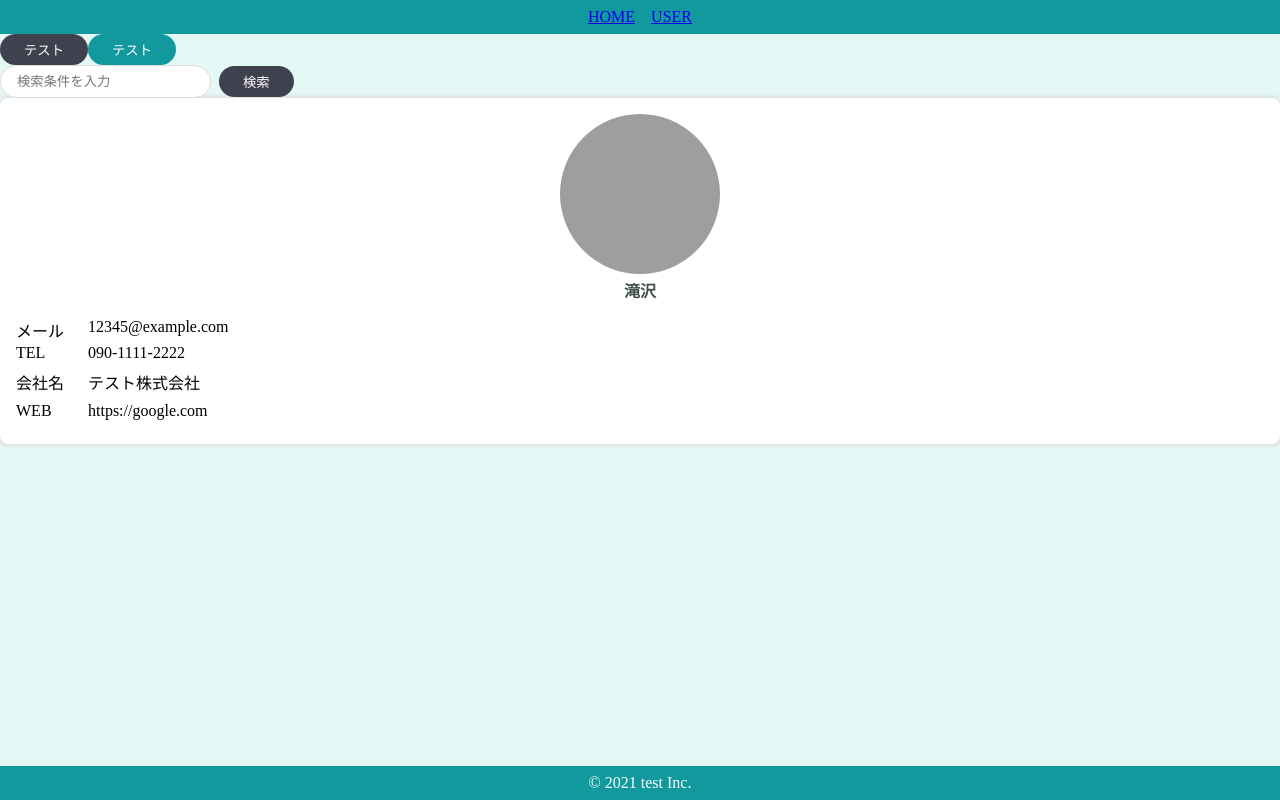
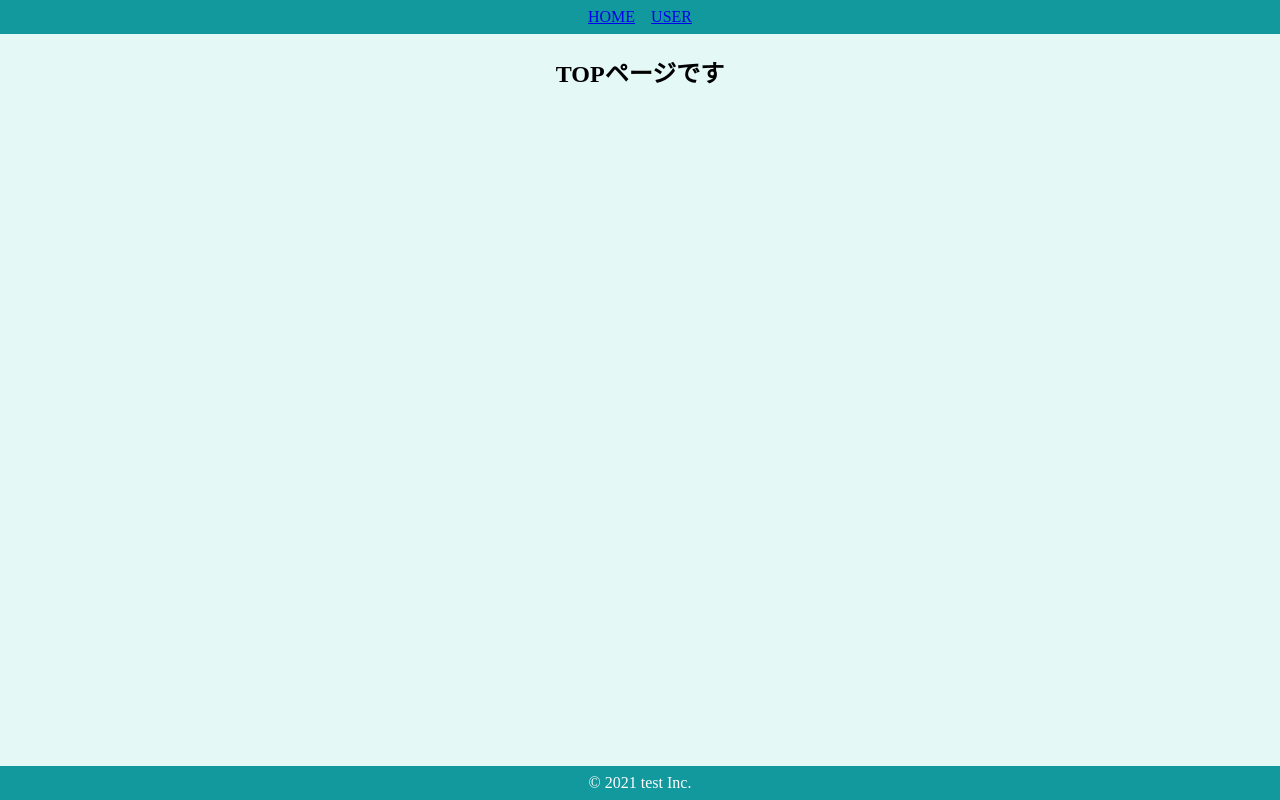
Before and after one commit to takizawazaku/codesandbox-react-stepup-atomicDesign, a React (Create React App) app: page / in a window 1280 px wide. Built offline with nearby package versions, Linux system fonts and the light colour scheme; grey boxes are pictures that could not be loaded.

Commit message:
Pageの作成

```diff
--- a/src/App.js
+++ b/src/App.js
@@ -1,33 +1,6 @@
-import { BrowserRouter } from "react-router-dom";
-import { PrimaryButton } from "./components/atoms/button/PrimaryButton";
-import { SecondaryButton } from "./components/atoms/button/SecondaryButton";
-import { SearchInput } from "./components/molecules/SearchInput";
-import { UserCard } from "./components/organisms/user/UserCard";
-import { DefaultLayout } from "./components/template/DefaultLayout";
-import { HeaderOnly } from "./components/template/HeaderOnly";
+import { Router } from "./router/Router";
 import "./styles.css";
 
-const user = {
-  name: "滝沢",
-  image: "https://source.unsplash.com/yMSecCHsIBc",
-  email: "12345@example.com",
-  phone: "090-1111-2222",
-  company: {
-    name: "テスト株式会社"
-  },
-  website: "https://google.com"
-};
-
 export default function App() {
-  return (
-    <BrowserRouter>
-      <DefaultLayout className="App">
-        <PrimaryButton>テスト</PrimaryButton>
-        <SecondaryButton>テスト</SecondaryButton>
-        <br />
-        <SearchInput />
-        <UserCard user={user} />
-      </DefaultLayout>
-    </BrowserRouter>
-  );
+  return <Router />;
 }
--- a/src/components/atoms/layout/Header.jsx
+++ b/src/components/atoms/layout/Header.jsx
@@ -5,7 +5,7 @@
   return (
     <SHeader>
       <SLink to="/">HOME</SLink>
-      <SLink to="/user">USER</SLink>
+      <SLink to="/users">USER</SLink>
     </SHeader>
   );
 };
--- /dev/null
+++ b/src/components/pages/Top.jsx
@@ -0,0 +1,13 @@
+import styled from "styled-components";
+
+export const Top = () => {
+  return (
+    <SContainer>
+      <h2>TOPページです</h2>
+    </SContainer>
+  );
+};
+
+const SContainer = styled.div`
+  text-align: center;
+`;
--- /dev/null
+++ b/src/components/pages/Users.jsx
@@ -0,0 +1,46 @@
+import styled from "styled-components";
+import { SearchInput } from "../molecules/SearchInput";
+import { UserCard } from "../organisms/user/UserCard";
+
+const users = [...Array(10).keys()].map((val) => {
+  return {
+    id: val,
+    name: `滝沢${val}`,
+    image: "https://source.unsplash.com/yMSecCHsIBc",
+    email: "12345@example.com",
+    phone: "090-1111-2222",
+    company: {
+      name: "テスト株式会社"
+    },
+    website: "https://google.com"
+  };
+});
+
+export const Users = () => {
+  return (
+    <SContainer>
+      <h2>ユーザー一覧</h2>
+      <SearchInput />
+      <SUserArea>
+        {users.map((user) => (
+          <UserCard key={user.id} user={user} />
+        ))}
+      </SUserArea>
+    </SContainer>
+  );
+};
+
+const SContainer = styled.div`
+  display: flex;
+  flex-direction: column;
+  align-items: center;
+  padding: 24px;
+`;
+
+const SUserArea = styled.div`
+  padding-top: 40px;
+  width: 100%;
+  display: grid;
+  grid-template-columns: repeat(auto-fit, minmax(200px, 1fr));
+  grid-gap: 20px;
+`;
--- /dev/null
+++ b/src/router/Router.jsx
@@ -0,0 +1,24 @@
+import { BrowserRouter, Route, Switch } from "react-router-dom";
+import { Top } from "../components/pages/Top";
+import { Users } from "../components/pages/Users";
+import { DefaultLayout } from "../components/template/DefaultLayout";
+import { HeaderOnly } from "../components/template/HeaderOnly";
+
+export const Router = () => {
+  return (
+    <BrowserRouter>
+      <Switch>
+        <Route exact path="/">
+          <DefaultLayout>
+            <Top />
+          </DefaultLayout>
+        </Route>
+        <Route exact path="/users">
+          <HeaderOnly>
+            <Users />
+          </HeaderOnly>
+        </Route>
+      </Switch>
+    </BrowserRouter>
+  );
+};
```
